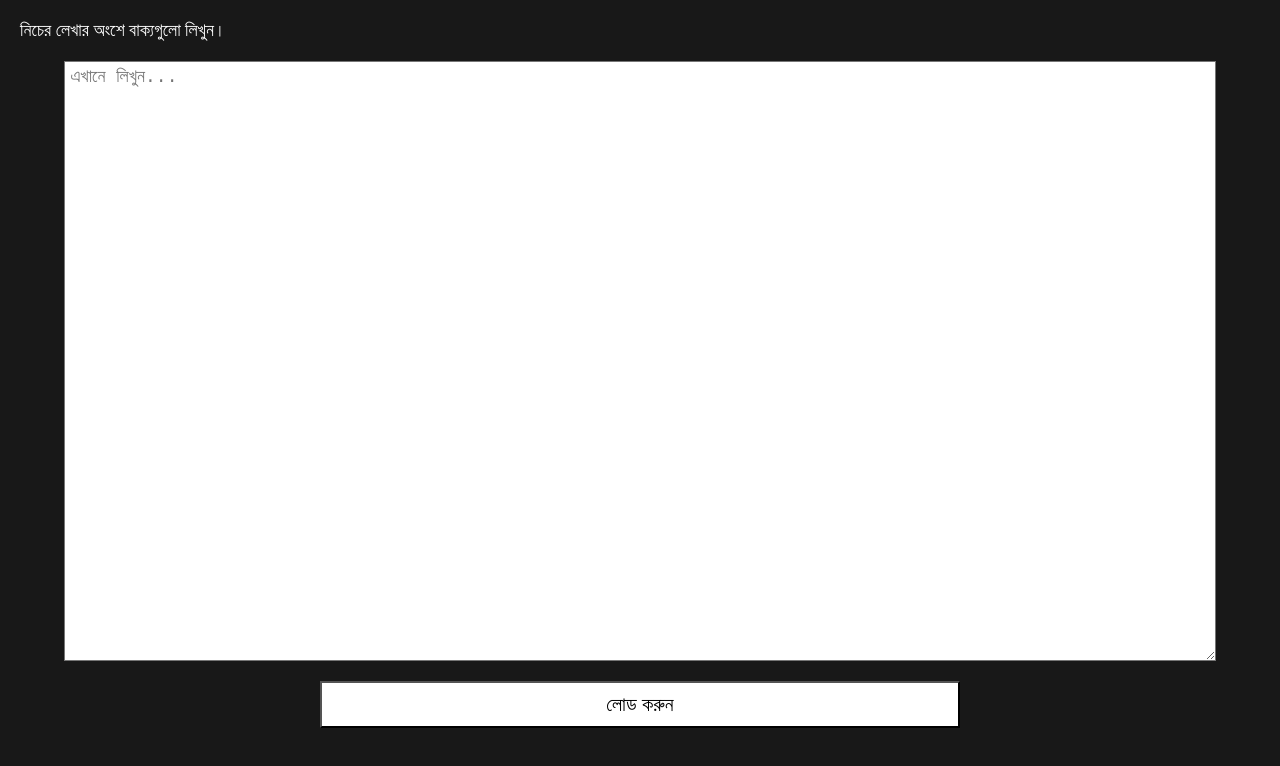
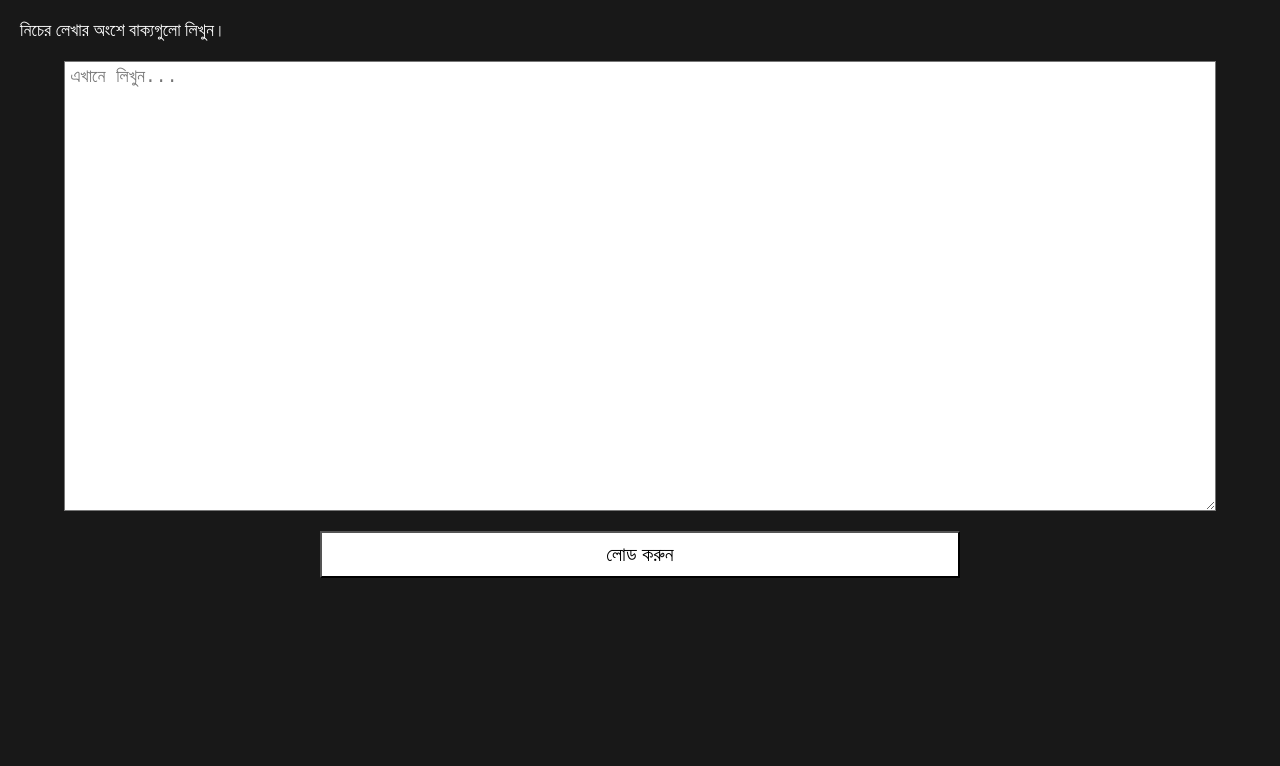
Before and after one commit to tahmid02016/texteditor, a plain HTML site: page sentences-copy.html in a window 1280 px wide. Drawn offline with Linux system fonts and the light colour scheme.

Commit message:
টেক্সটএরিয়ার দৈর্ঘ কমানো হলো

```diff
--- a/sentences-copy.html
+++ b/sentences-copy.html
@@ -9,7 +9,7 @@
         * { box-sizing: border-box; }
         html, body {margin:0; padding:0;}
         body { background-color:#181818; min-height:100vh; font-size:18px; }
-        textarea { width:90%; height:75vh; margin:20px auto; padding:0.3em; outline:none; font-size:1em; background-color:white; display:block; }
+        textarea { width:90%; height:25em; margin:20px auto; padding:0.3em; outline:none; font-size:1em; background-color:white; display:block; }
         button {padding: 0.5em 1.5em; background-color: white; color:black; font-size:1.1em; width:50%; margin:20px auto; display:block; }
         #msg { color: white; margin: 20px; }
     </style>
```
